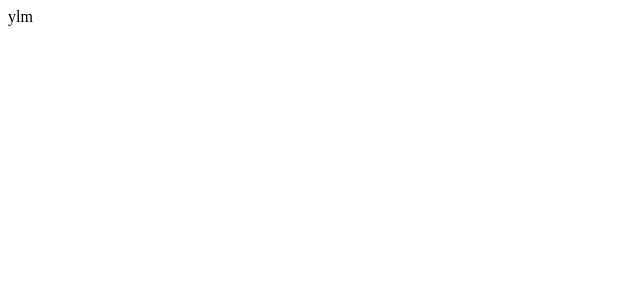
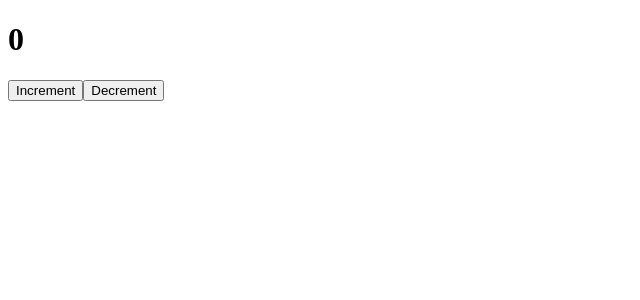
Before and after one commit to ylmgrbzz/State-Management-Data-Fetching-with-Redux-Toolkit-and-RTK-Query-Project, a React (Vite) app: page / in a window 1280 px wide. Shown: the top 300 px of the page, without its empty margins (0-640 px from the left). Built offline with nearby package versions, Linux system fonts and the light colour scheme.

Commit message:
Add Counter component and integrate with Redux store

```diff
--- a/src/App.jsx
+++ b/src/App.jsx
@@ -1,5 +1,11 @@
+import Counter from "./components/Counter";
+
 function App() {
-  return <>ylm</>;
+  return (
+    <>
+      <Counter />
+    </>
+  );
 }
 
 export default App;
--- a/src/app/store.js
+++ b/src/app/store.js
@@ -1,5 +1,8 @@
 import { configureStore } from "@reduxjs/toolkit";
+import counterReducer from "./features/counter/counterSlice";
 
 export default configureStore({
-  reducer: {},
+  reducer: {
+    counter: counterReducer,
+  },
 });
--- /dev/null
+++ b/src/components/Counter.jsx
@@ -0,0 +1,17 @@
+import { useSelector, useDispatch } from "react-redux";
+import { increment, decrement } from "../app/features/counter/counterSlice.js";
+
+const Counter = () => {
+  const count = useSelector((state) => state.counter.value);
+  const dispatch = useDispatch();
+
+  return (
+    <div>
+      <h1>{count}</h1>
+      <button onClick={() => dispatch(increment())}>Increment</button>
+      <button onClick={() => dispatch(decrement())}>Decrement</button>
+    </div>
+  );
+};
+
+export default Counter;
```
